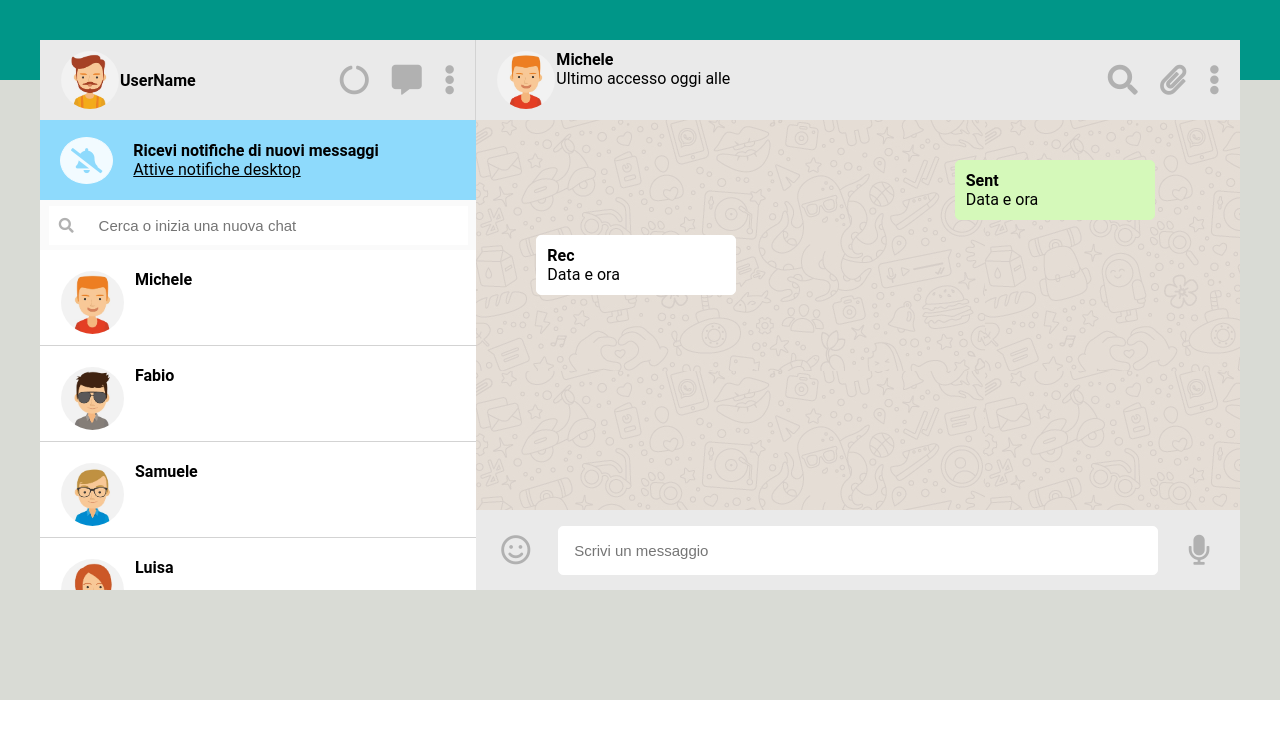
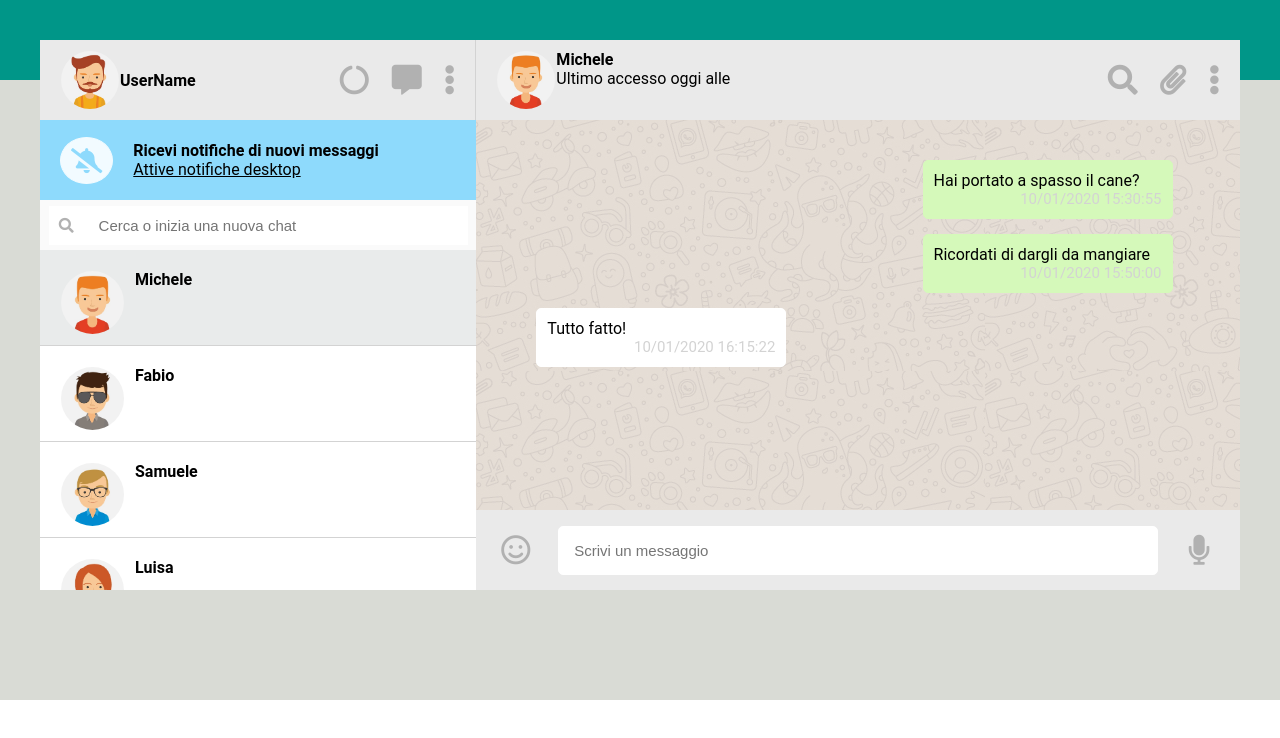
Before and after one commit to federico1989/vue-boolzapp, a plain HTML site: page Milestone 2/index.html in a window 1280 px wide. Drawn offline with nearby package versions, Linux system fonts and the light colour scheme.

Commit message:
Milestone 2 completata

```diff
--- a/Milestone 2/assets/css/style.css
+++ b/Milestone 2/assets/css/style.css
@@ -133,12 +133,15 @@ i {
   padding: 10px;
   margin-left: 10px;
   border-radius: 50%;
-  border: 1px solid white;
+  border: 1px solid transparent;
   width: 85px;
 }
 .contact_list > h4 {
   padding-top: 10px;
   width: 20px;
+}
+.active {
+  background-color: #e9ebeb;
 }
 /* /colonna di sinistra */
 /* colonna di destra */
@@ -157,21 +160,26 @@ i {
   justify-content: flex-end;
 }
 .mess_sent {
-  width: 200px;
+  width: 250px;
   padding: 10px;
   border-radius: 5px;
   border: 1px solid #d5f9ba;
   background-color: #d5f9ba;
-  margin-left: 65%;
+  margin-left: 60%;
   margin-bottom: 15px;
 }
 .mess_received {
-  width: 200px;
+  width: 250px;
   padding: 10px;
   border-radius: 5px;
   border: 1px solid #ffffff;
   background-color: #ffffff;
   margin-bottom: 15px;
+}
+.mess_sent > p, .mess_received > p{
+  text-align: right;
+  font-size: 15px;
+  color: lightgray;
 }
 .footer_right {
   height: 80px;
--- a/Milestone 2/index.html
+++ b/Milestone 2/index.html
@@ -49,7 +49,7 @@
             </div>
           </div>
           <div class="bottom_left">
-            <div class="contact_list d-flex" v-for="(contact, index) in contacts" :class="(index === contactActive) ? 'contact active' : 'contact'" @click="setActiveConversation(index)">
+            <div class="contact_list d-flex" v-for="(contact, index) in contacts" :class="(index === contactActive) ? 'active' : ''" @click="setActiveConversation(index)">
               <img :src="contact.avatar" alt=""><h4>{{contact.name}}</h4>
             </div>
           </div>
@@ -71,13 +71,10 @@
             </div>
           </div>
           <div class="main_right">
-            <div class="mess_sent">
-              <h4>Sent</h4>
-              <p>Data e ora</p>
-            </div>
-            <div class="mess_received">
-              <h4>Rec</h4>
-              <p>Data e ora</p>
+            <div
+            v-for="(message, index) in contacts[contactActive].messages" :class="(message.status == 'sent') ? 'mess_sent' : 'mess_received'">
+              <span>{{message.text}}</span>
+              <p>{{message.date}}</p>
             </div>
           </div>
           <div class="footer_right d-flex">
@@ -96,8 +93,6 @@
 
 
 
-
-
     <script src="https://cdn.jsdelivr.net/npm/vue@2/dist/vue.js"></script>
     <script src="assets/js/main.js"></script>
   </body>
```
